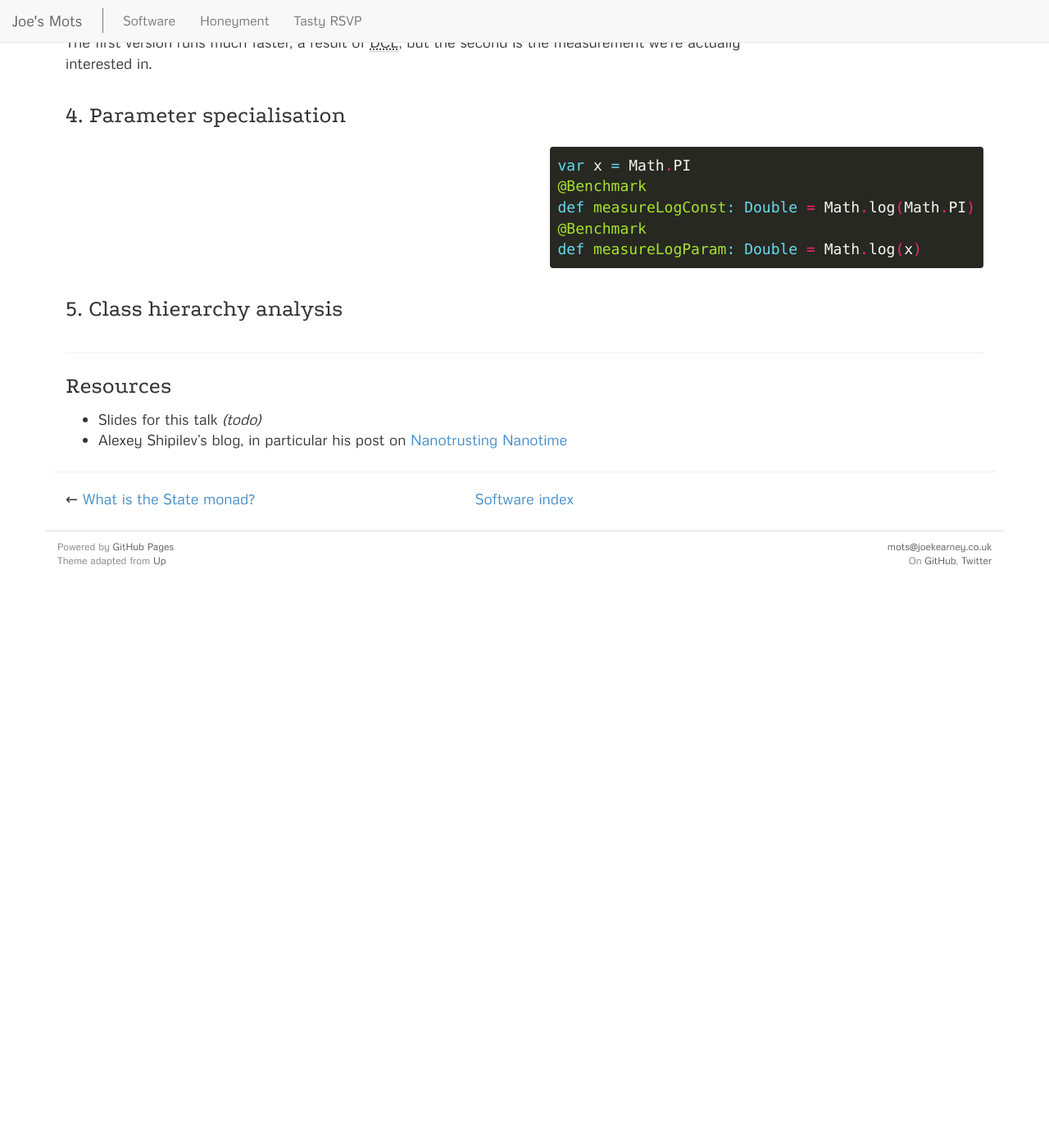
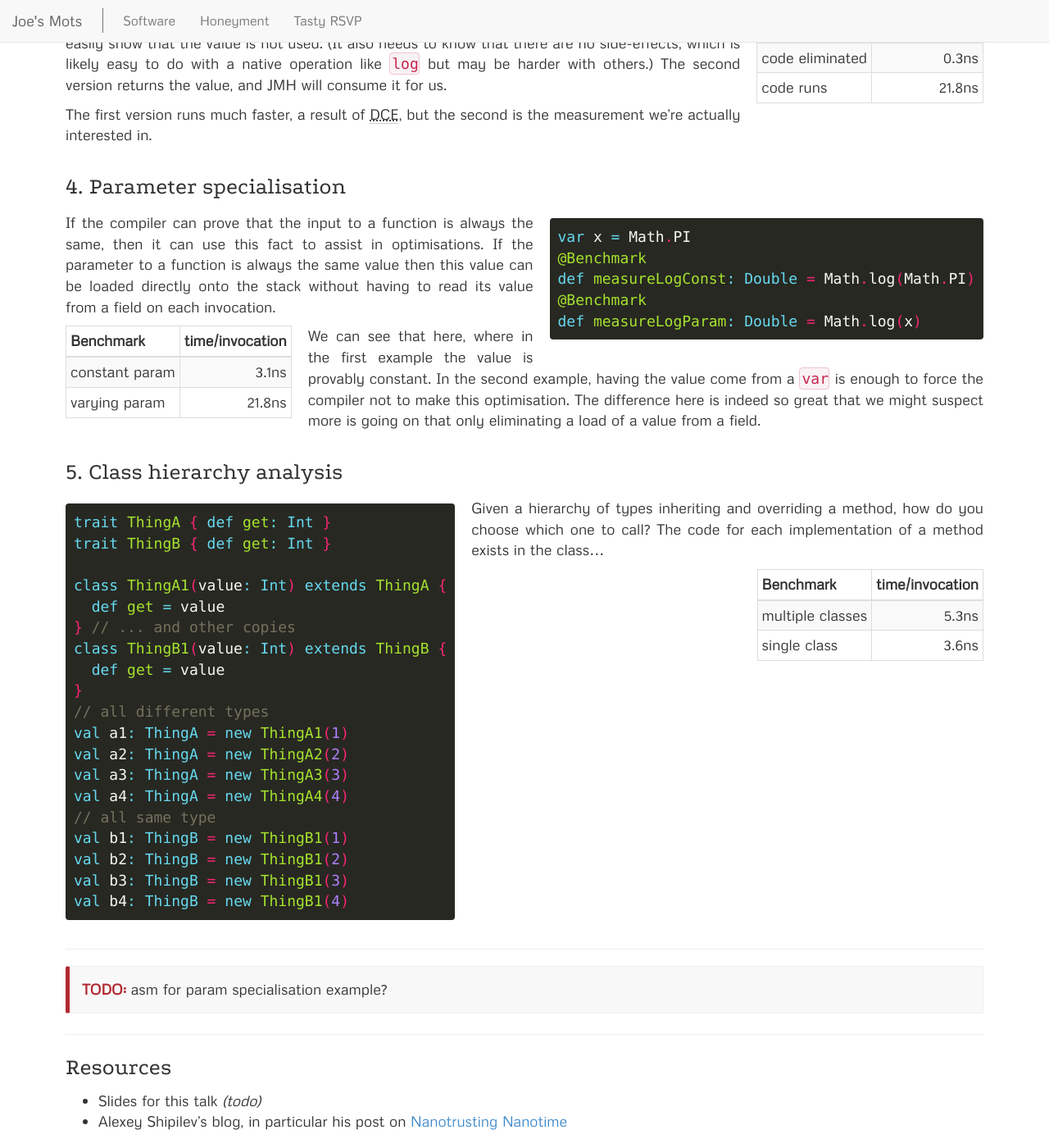
Before and after one commit to joekearney/joekearney.github.io, a Jekyll site: the page built from _posts/software/2016-02-24-just-in-time.md, in a window 1280 px wide and 1400 px high, scrolled down 9450 px. Shown: the whole window at 82% size. Built offline with Jekyll 4.4.1, drawn with Linux system fonts in a browser that asks for light colours; before the commit the page ends 10152 px from its top, so only the background shows below that; some of the changed text lies outside the part shown.

Commit message:
more on benchmarking

```diff
--- a/_posts/software/2016-02-24-just-in-time.md
+++ b/_posts/software/2016-02-24-just-in-time.md
@@ -375,15 +373,15 @@ def inlineBench: Unit = target_inline
 
 We can force the compiler to inline, or not to inline, a given method. In this benchmark we can test the overhead of invoking a method.
 
+Again the result is clear, and in this example the overhead of the method call is around 2ns per invocation.
+
+The JVM has a default maximum size for a method to be allowed to be inlined, which defaults to 35 bytes. You can change this, but it's not recommended without a really good reason and some evidence. Why shouldn't everything be inlined? Inlining makes for bigger methods that take longer to be compiled, for smaller benefit given that in larger methods the time spent invoking other methods is relatively smaller.
+
 | Benchmark | time/invocation |
 | --- | ---: |
 | not inlined | 2.3ns |
 | inlined | 0.3ns |
 {: class="table table-bordered table-condensed table-striped width-initial inline-image-left"}
-
-Again the result is clear, and in this example the overhead of the method call is around 2ns per invocation.
-
-The JVM has a default maximum size for a method to be allowed to be inlined, which defaults to 35 bytes. You can change this, but it's not recommended without a really good reason and some evidence. Why shouldn't everything be inlined? Inlining makes for bigger methods that take longer to be compiled, for smaller benefit given that in larger methods the time spent invoking other methods is relatively smaller.
 
 Note that inlining of methods that you get on the JVM usually only happens in JIT, not in `scalac` or `javac`. This allows stack traces to include the full call stack, for example. A notable exception to this is the Scala [`@inline` annotation](http://www.scala-lang.org/api/2.11.7/#scala.inline), which "requests that the compiler should try especially hard to inline the annotated method".
 
@@ -428,11 +426,58 @@ def measureLogConst: Double = Math.log(Math.PI)
 def measureLogParam: Double = Math.log(x)
 {% endhighlight %}
 </div>
+
+If the compiler can prove that the input to a function is always the same, then it can use this fact to assist in optimisations. If the parameter to a function is always the same value then this value can be loaded directly onto the stack without having to read its value from a field on each invocation.
+
+| Benchmark | time/invocation |
+| --- | ---: |
+| constant param | 3.1ns |
+| varying param | 21.8ns |
+{: class="table table-bordered table-condensed table-striped width-initial inline-image-left"}
+
+We can see that here, where in the first example the value is provably constant. In the second example, having the value come from a `var` is enough to force the compiler not to make this optimisation. The difference here is indeed so great that we might suspect more is going on that only eliminating a load of a value from a field.
+
 {% include clearfix.html %}
 
 ### 5. Class hierarchy analysis
 
+<div class="inline-image-left">
+{% highlight scala %}
+trait ThingA { def get: Int }
+trait ThingB { def get: Int }
+
+class ThingA1(value: Int) extends ThingA {
+  def get = value
+} // ... and other copies
+class ThingB1(value: Int) extends ThingB {
+  def get = value
+}
+// all different types
+val a1: ThingA = new ThingA1(1)
+val a2: ThingA = new ThingA2(2)
+val a3: ThingA = new ThingA3(3)
+val a4: ThingA = new ThingA4(4)
+// all same type
+val b1: ThingB = new ThingB1(1)
+val b2: ThingB = new ThingB1(2)
+val b3: ThingB = new ThingB1(3)
+val b4: ThingB = new ThingB1(4)
+{% endhighlight %}
+</div>
+
+Given a hierarchy of types inheriting and overriding a method, how do you choose which one to call? The code for each implementation of a method exists in the class...
+
+| Benchmark | time/invocation |
+| --- | ---: |
+| multiple classes | 5.3ns |
+| single class | 3.6ns |
+{: class="table table-bordered table-condensed table-striped width-initial inline-image-right"}
+
 {% include clearfix.html %}
+***
+
+{% include todo.html note="asm for param specialisation example?" %}
+
 ***
 
 ### Resources
```
Also changed, not shown: other parts of _posts/software/2016-02-24-just-in-time.md (+2 -4 lines).
